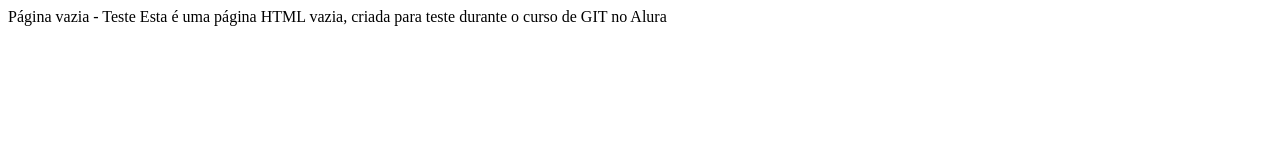
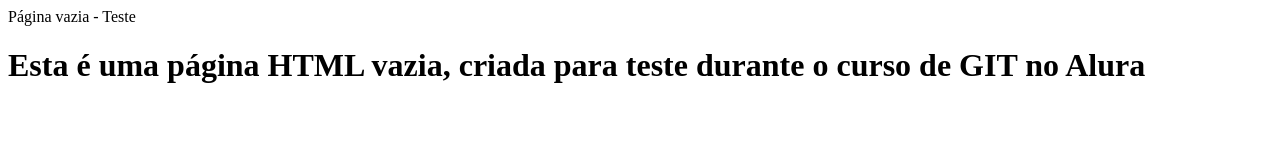
Before and after one commit to mattosr/curso-git, a plain HTML site: page index.html in a window 1280 px wide. Drawn offline with Linux system fonts and the light colour scheme.

Commit message:
Alteracao do titulo da pagina

```diff
--- a/index.html
+++ b/index.html
@@ -3,6 +3,6 @@
         Página vazia - Teste
     </head>
     <body>
-        Esta é uma página HTML vazia, criada para teste durante o curso de GIT no Alura
+        <h1>Esta é uma página HTML vazia, criada para teste durante o curso de GIT no Alura</h1>
     </body>
 </html>
```
